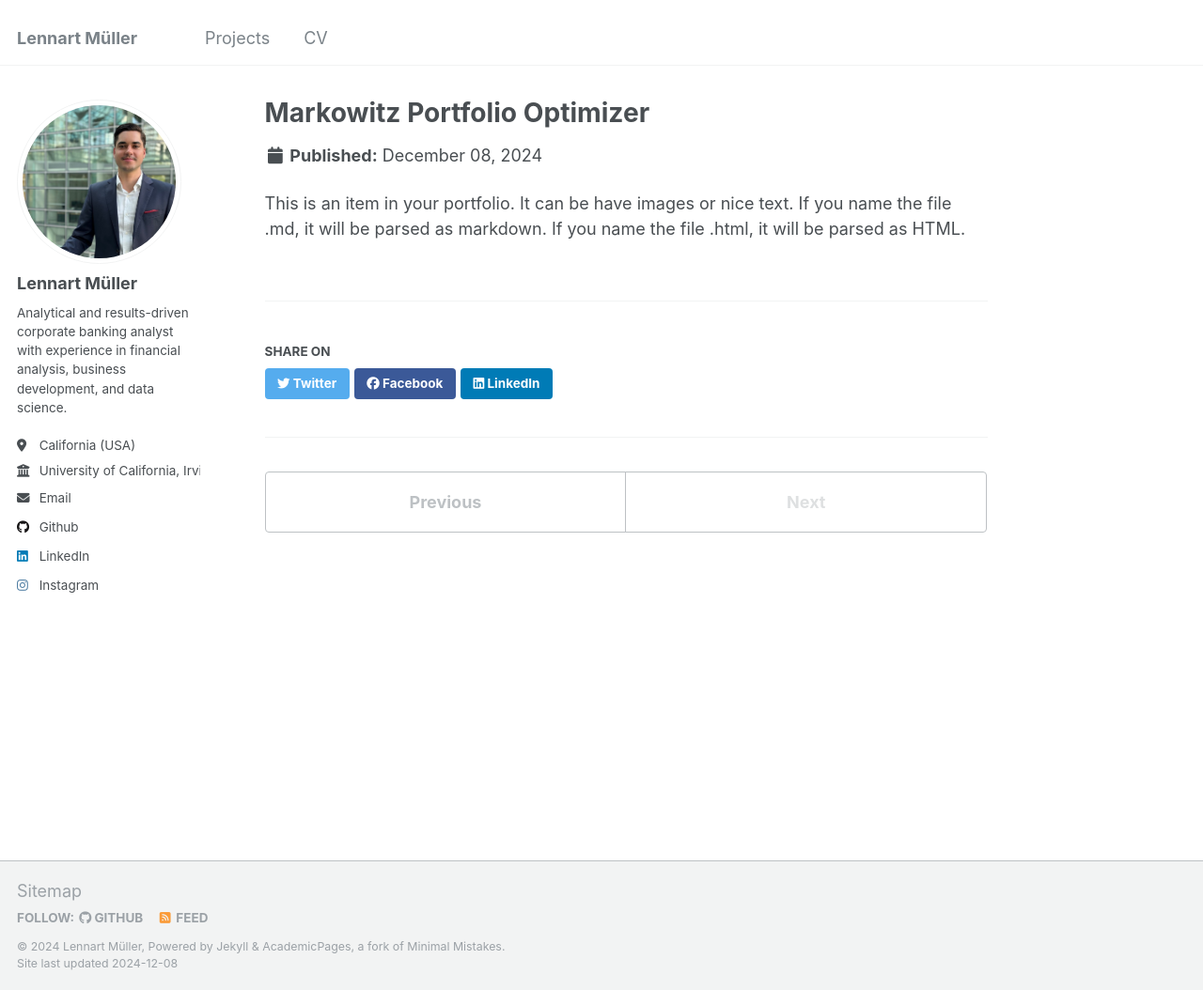
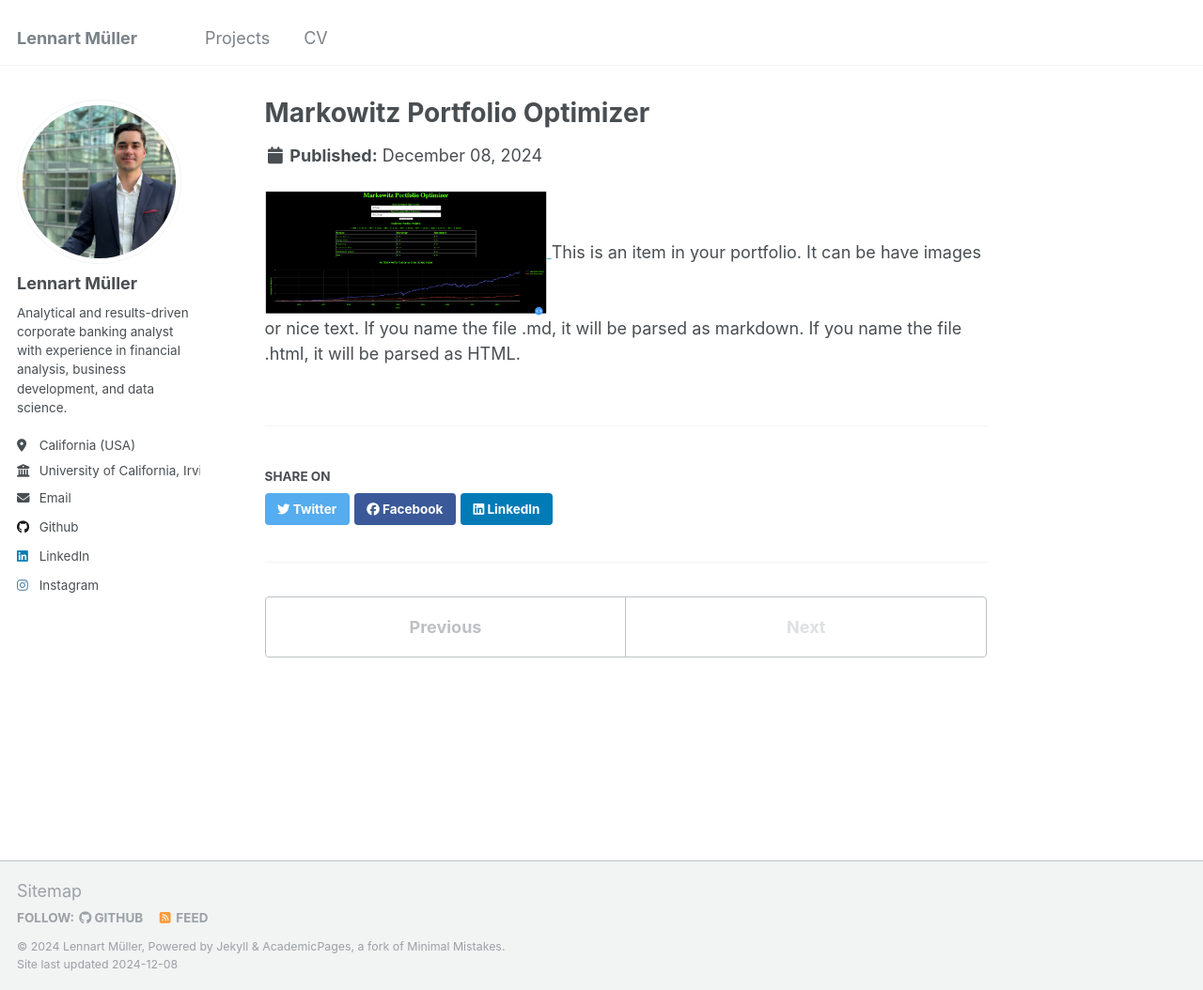
Before and after one commit to lennartmueller123/lennartmueller123.github.io, a Jekyll site: the page built from _projects/projects-2.html, in a window 1280 px wide and 1054 px high. Shown: the whole window at 94% size. Built offline with Jekyll 4.4.1, drawn with Linux system fonts in a browser that asks for light colours.

Commit message:
Update projects-2.html

```diff
--- a/_projects/projects-2.html
+++ b/_projects/projects-2.html
@@ -4,4 +4,63 @@
 collection: projects
 ---
 
+<!DOCTYPE html>
+<html lang="en">
+<head>
+    <meta charset="UTF-8">
+    <meta name="viewport" content="width=device-width, initial-scale=1.0">
+    <title>Image Zoom Example</title>
+    <style>
+        /* Style for the image */
+        .thumbnail {
+            width: 300px; /* Adjust the thumbnail size */
+            cursor: pointer;
+            transition: transform 0.2s ease;
+        }
+
+        .thumbnail:hover {
+            transform: scale(1.1); /* Slight zoom effect on hover */
+        }
+
+        /* Style for the modal (enlarged view) */
+        .modal {
+            display: none;
+            position: fixed;
+            top: 0;
+            left: 0;
+            width: 100%;
+            height: 100%;
+            background-color: rgba(0, 0, 0, 0.8);
+            justify-content: center;
+            align-items: center;
+            z-index: 1000;
+        }
+
+        .modal img {
+            max-width: 90%;
+            max-height: 90%;
+            border: 2px solid white;
+        }
+
+        .modal:target {
+            display: flex;
+        }
+    </style>
+</head>
+<body>
+    <!-- Thumbnail image -->
+    <a href="#img1">
+        <img src="/images/Markowitz Optimizer.png" alt="Thumbnail" class="thumbnail">
+    </a>
+
+    <!-- Modal for enlarged image -->
+    <div id="img1" class="modal">
+        <a href="#">
+            <img src="/images/Markowitz Optimizer.png" alt="Enlarged Image">
+        </a>
+    </div>
+</body>
+</html>
+
+
 This is an item in your portfolio. It can be have images or nice text. If you name the file .md, it will be parsed as markdown. If you name the file .html, it will be parsed as HTML.
```
